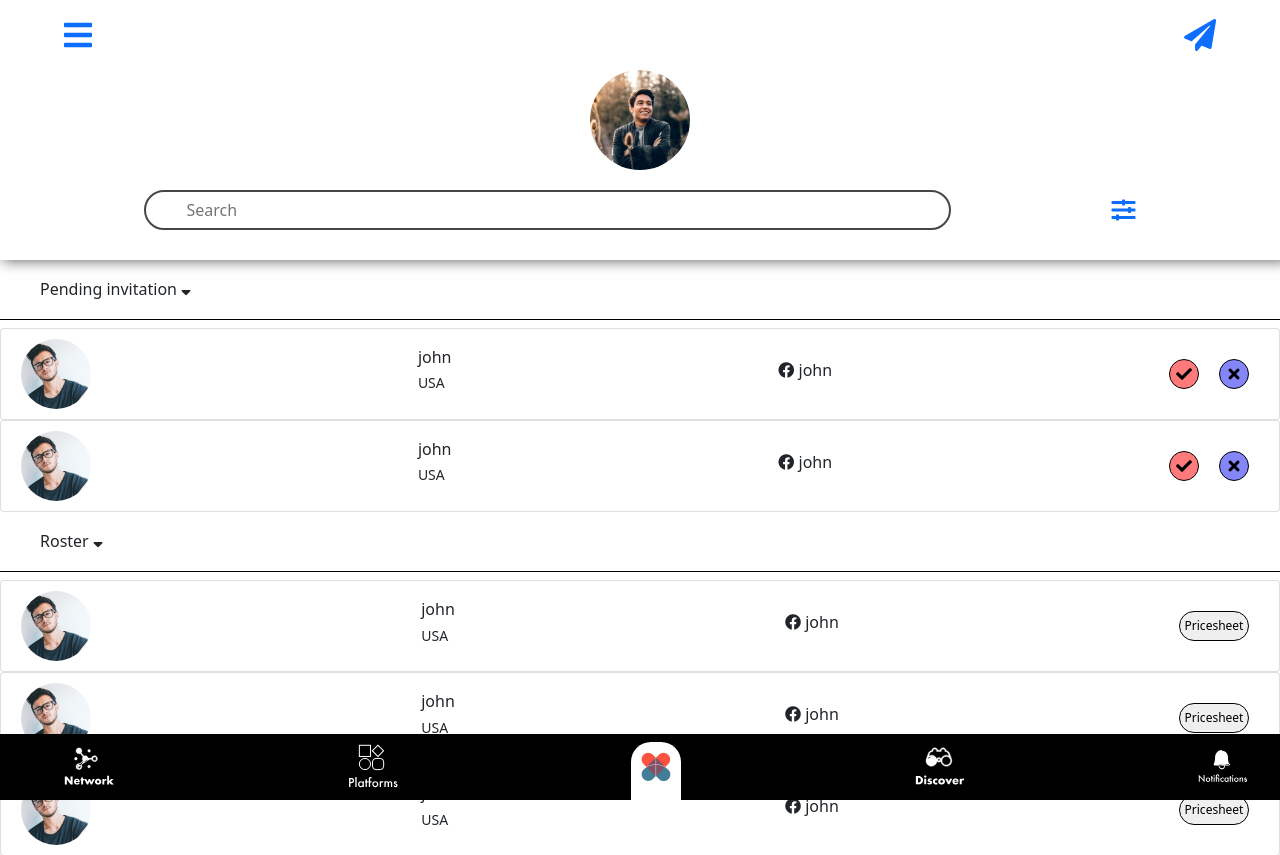
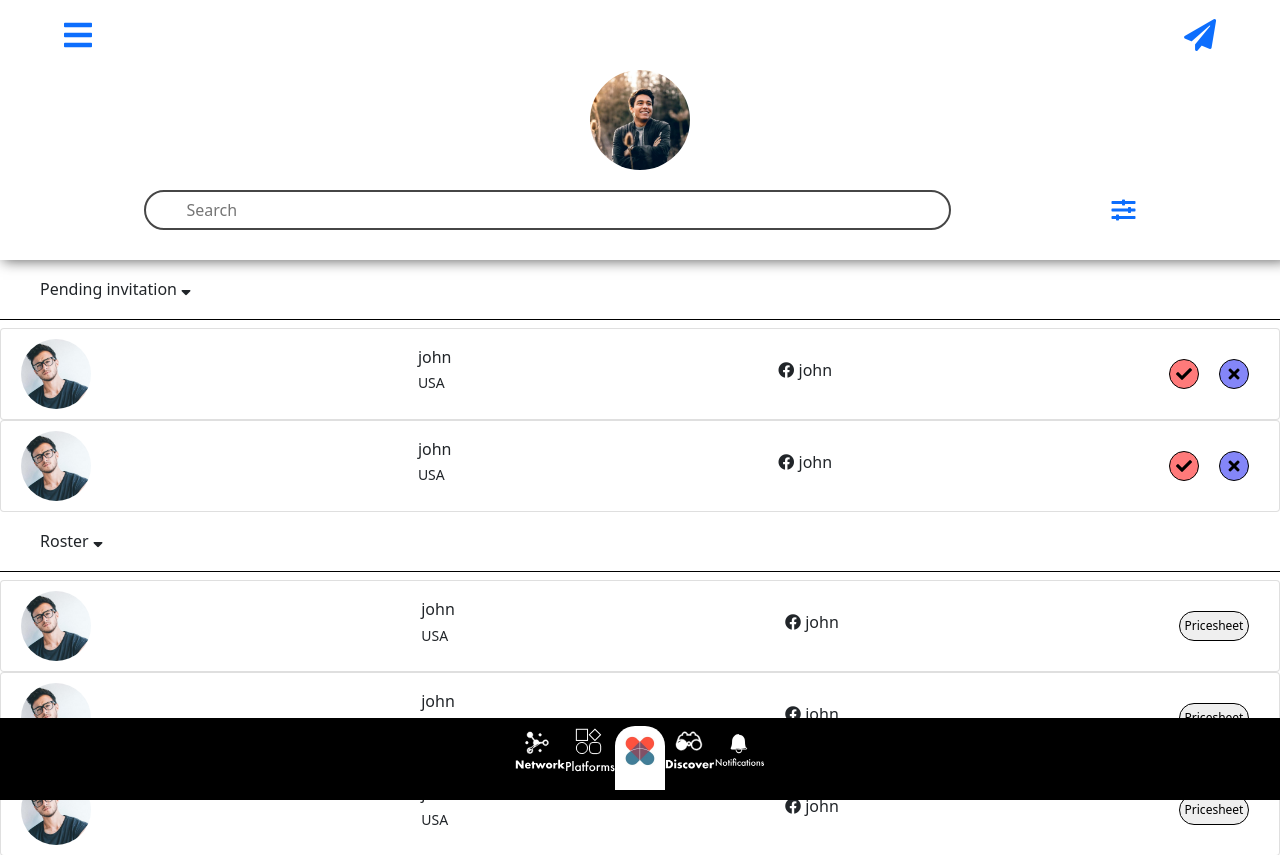
Before and after one commit to Ashish-Coder12/socialkytehtml, a plain HTML site: page index.html in a window 1280 px wide. Shown: the top 855 px of the page. Drawn offline with nearby package versions, Linux system fonts and the light colour scheme.

Commit message:
Update css

```diff
--- a/css/style.css
+++ b/css/style.css
@@ -127,8 +127,7 @@ button{
     list-style: none;
     display: flex;
     justify-content: space-between;
-    width: 95%;
-    margin: auto;
+    padding:0px 10px;
     align-items: center;
 }
 .navlink a img {
```
